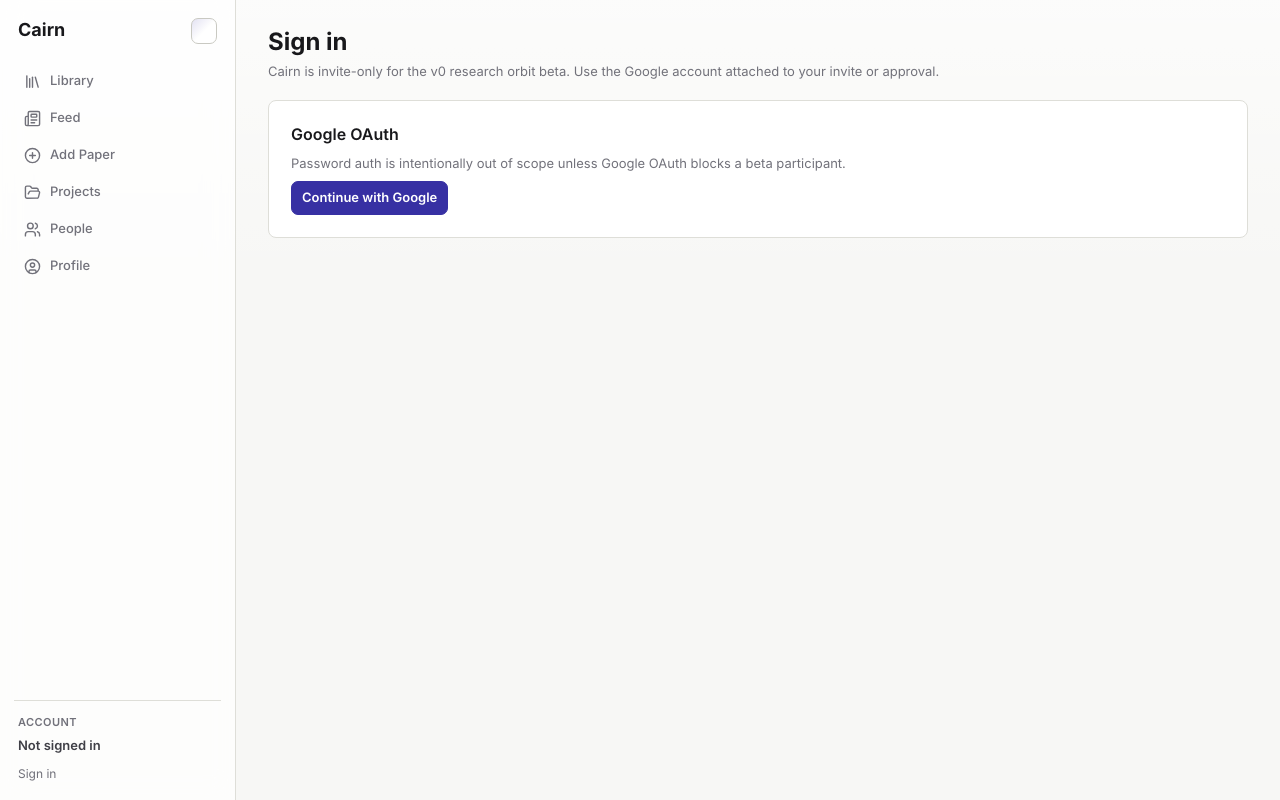
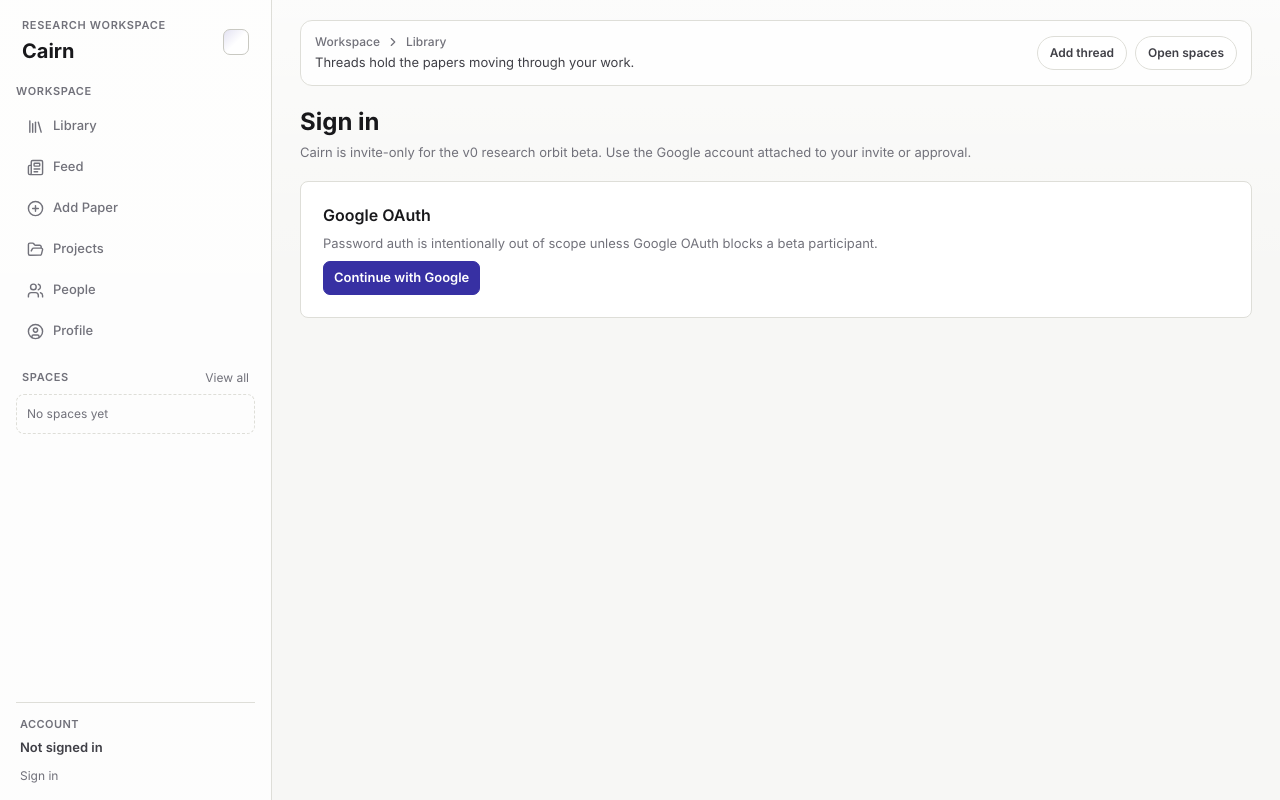
Before and after one commit to theochen1/researchGoodreads, a Next.js app in the folder apps/web/: page /login in a window 1280 px wide. Built offline with nearby package versions, Linux system fonts and the light colour scheme; no server answers.

Commit message:
Reshape workspace shell around threads and spaces

```diff
--- a/apps/web/src/app/app-shell.tsx
+++ b/apps/web/src/app/app-shell.tsx
@@ -5,6 +5,7 @@
 import Link from "next/link";
 import { usePathname, useRouter } from "next/navigation";
 import {
+  ChevronRight,
   Shield,
   Library,
   Newspaper,
@@ -20,6 +21,12 @@
   username: string;
   isAdmin: boolean;
 } | null;
+
+type RecentProject = {
+  id: string;
+  name: string;
+  paperCount: number;
+};
 
 type NavigationItem = {
   href: string;
@@ -55,9 +62,11 @@
 export function AppShell({
   children,
   profile,
+  recentProjects,
 }: {
   children: ReactNode;
   profile: CurrentProfile;
+  recentProjects: RecentProject[];
 }) {
   const pathname = usePathname();
   const router = useRouter();
@@ -106,6 +115,9 @@
   }
 
   const isNavigating = Boolean(pendingHref);
+  const activeNavItem = visibleNavItems.find(
+    (item) => pathname === item.href || pathname.startsWith(`${item.href}/`),
+  );
 
   return (
     <div className="app-shell">
@@ -119,6 +131,8 @@
       ) : null}
       <aside className="sidebar">
         <div className="brand">
+          <div>
+            <div className="sidebar-section-label">Research workspace</div>
             <Link
               href="/library"
               className="brand-name"
@@ -126,8 +140,12 @@
             >
               Cairn
             </Link>
+          </div>
           <div className="brand-mark" aria-hidden="true" />
         </div>
+        <div className="sidebar-stack">
+          <div className="sidebar-section">
+            <div className="sidebar-section-label">Workspace</div>
             <nav className="nav-list" aria-label="Primary navigation">
               {visibleNavItems.map((item) => {
                 const Icon = item.icon;
@@ -148,6 +166,50 @@
                 );
               })}
             </nav>
+          </div>
+          <div className="sidebar-section">
+            <div className="sidebar-section-header">
+              <div className="sidebar-section-label">Spaces</div>
+              <Link
+                className="sidebar-section-action"
+                href="/projects"
+                onClick={(event) => navigate(event, "/projects", "Projects")}
+              >
+                View all
+              </Link>
+            </div>
+            <div className="sidebar-spaces">
+              {recentProjects.length > 0 ? (
+                recentProjects.map((project) => {
+                  const isActive =
+                    pathname === `/projects/${project.id}` ||
+                    pathname.startsWith(`/projects/${project.id}/`);
+
+                  return (
+                    <Link
+                      aria-current={isActive ? "page" : undefined}
+                      className="sidebar-space-link"
+                      href={`/projects/${project.id}`}
+                      key={project.id}
+                      onClick={(event) =>
+                        navigate(event, `/projects/${project.id}`, project.name)
+                      }
+                    >
+                      <span className="sidebar-space-name">{project.name}</span>
+                      <span className="sidebar-space-meta">
+                        {project.paperCount}
+                      </span>
+                    </Link>
+                  );
+                })
+              ) : (
+                <div className="sidebar-empty-copy">
+                  No spaces yet
+                </div>
+              )}
+            </div>
+          </div>
+        </div>
         <div className="account">
           <div className="account-label">Account</div>
           <div className="account-name">
@@ -179,7 +241,39 @@
           </div>
         </div>
       </aside>
-      <main className="main">{children}</main>
+      <main className="main">
+        <div className="workspace-header">
+          <div className="workspace-header-copy">
+            <div className="workspace-breadcrumb">
+              <span>Workspace</span>
+              <ChevronRight aria-hidden="true" size={14} strokeWidth={2} />
+              <span>{activeNavItem?.label ?? "Library"}</span>
+            </div>
+            <div className="workspace-header-title">
+              {activeNavItem?.href === "/projects"
+                ? "Spaces hold active research campaigns."
+                : "Threads hold the papers moving through your work."}
+            </div>
+          </div>
+          <div className="workspace-header-actions">
+            <Link
+              className="workspace-action"
+              href="/add"
+              onClick={(event) => navigate(event, "/add", "Add Paper")}
+            >
+              Add thread
+            </Link>
+            <Link
+              className="workspace-action"
+              href="/projects"
+              onClick={(event) => navigate(event, "/projects", "Projects")}
+            >
+              Open spaces
+            </Link>
+          </div>
+        </div>
+        {children}
+      </main>
     </div>
   );
 }
--- a/apps/web/src/app/feed/page.tsx
+++ b/apps/web/src/app/feed/page.tsx
@@ -12,7 +12,7 @@
         <div>
           <h1 className="page-title">Feed</h1>
           <p className="page-subtitle">
-            Latest visible paper activity from researchers you follow.
+            Trusted thread updates from researchers you follow.
           </p>
         </div>
       </header>
--- a/apps/web/src/app/globals.css
+++ b/apps/web/src/app/globals.css
@@ -71,7 +71,7 @@
 .app-shell {
   display: grid;
   min-height: 100vh;
-  grid-template-columns: 236px minmax(0, 1fr);
+  grid-template-columns: 272px minmax(0, 1fr);
 }
 
 .sidebar {
@@ -81,22 +81,26 @@
   grid-template-rows: auto 1fr auto;
   height: 100vh;
   border-right: 1px solid var(--border);
-  background: rgb(255 255 255 / 72%);
-  padding: 18px 14px;
-  backdrop-filter: blur(14px);
+  background:
+    linear-gradient(180deg, rgb(255 255 255 / 84%), rgb(255 255 255 / 76%)),
+    var(--background);
+  padding: 18px 16px 16px;
+  backdrop-filter: blur(16px);
 }
 
 .brand {
   display: flex;
   align-items: center;
   justify-content: space-between;
-  margin-bottom: 20px;
-  padding: 0 4px;
+  margin-bottom: 18px;
+  padding: 0 6px;
 }
 
 .brand-name {
+  display: block;
+  margin-top: 3px;
   letter-spacing: 0;
-  font-size: 18px;
+  font-size: 20px;
   font-weight: 650;
 }
 
@@ -109,6 +113,42 @@
     linear-gradient(135deg, rgb(55 48 163 / 14%), transparent 52%), var(--panel);
 }
 
+.sidebar-stack {
+  display: grid;
+  align-content: start;
+  gap: 18px;
+}
+
+.sidebar-section {
+  display: grid;
+  gap: 8px;
+}
+
+.sidebar-section-label {
+  color: var(--muted);
+  letter-spacing: 0.06em;
+  font-size: 11px;
+  font-weight: 620;
+  text-transform: uppercase;
+}
+
+.sidebar-section-header {
+  display: flex;
+  align-items: center;
+  justify-content: space-between;
+  gap: 8px;
+  padding: 0 6px;
+}
+
+.sidebar-section-action {
+  color: var(--muted);
+  font-size: 12px;
+}
+
+.sidebar-section-action:hover {
+  color: var(--text);
+}
+
 .nav-list {
   display: grid;
   align-content: start;
@@ -119,13 +159,13 @@
   display: flex;
   align-items: center;
   gap: 9px;
-  min-height: 34px;
+  min-height: 38px;
   border: 1px solid transparent;
-  border-radius: 7px;
+  border-radius: 9px;
   color: var(--muted);
-  padding: 0 9px;
+  padding: 0 10px;
   font-size: 13px;
-  font-weight: 520;
+  font-weight: 540;
   transition:
     background 140ms ease,
     border-color 140ms ease,
@@ -138,6 +178,54 @@
   border-color: var(--border);
   background: var(--panel);
   color: var(--text);
+}
+
+.sidebar-spaces {
+  display: grid;
+  gap: 4px;
+}
+
+.sidebar-space-link {
+  display: grid;
+  grid-template-columns: minmax(0, 1fr) auto;
+  align-items: center;
+  gap: 8px;
+  min-height: 34px;
+  border: 1px solid transparent;
+  border-radius: 8px;
+  color: var(--muted);
+  padding: 0 10px;
+  transition:
+    background 140ms ease,
+    border-color 140ms ease,
+    color 140ms ease;
+}
+
+.sidebar-space-link:hover,
+.sidebar-space-link[aria-current="page"] {
+  border-color: var(--border);
+  background: var(--panel);
+  color: var(--text);
+}
+
+.sidebar-space-name {
+  overflow: hidden;
+  text-overflow: ellipsis;
+  white-space: nowrap;
+  font-size: 13px;
+}
+
+.sidebar-space-meta {
+  color: var(--muted-light);
+  font-size: 11px;
+}
+
+.sidebar-empty-copy {
+  border: 1px dashed var(--border);
+  border-radius: 8px;
+  color: var(--muted);
+  padding: 10px;
+  font-size: 12px;
 }
 
 .navigation-progress {
@@ -269,8 +357,65 @@
 
 .main {
   min-width: 0;
-  width: min(100%, 1240px);
-  padding: 28px 32px 48px;
+  width: min(100%, 1320px);
+  padding: 20px 28px 48px;
+}
+
+.workspace-header {
+  display: flex;
+  align-items: center;
+  justify-content: space-between;
+  gap: 16px;
+  min-height: 58px;
+  margin-bottom: 22px;
+  border: 1px solid var(--border);
+  border-radius: 12px;
+  background: rgb(255 255 255 / 74%);
+  padding: 12px 14px;
+  backdrop-filter: blur(12px);
+}
+
+.workspace-header-copy {
+  display: grid;
+  gap: 4px;
+}
+
+.workspace-breadcrumb {
+  display: inline-flex;
+  align-items: center;
+  gap: 6px;
+  color: var(--muted);
+  font-size: 12px;
+  font-weight: 540;
+}
+
+.workspace-header-title {
+  color: var(--text-soft);
+  font-size: 13px;
+}
+
+.workspace-header-actions {
+  display: flex;
+  flex-wrap: wrap;
+  gap: 8px;
+}
+
+.workspace-action {
+  display: inline-flex;
+  align-items: center;
+  min-height: 34px;
+  border: 1px solid var(--border);
+  border-radius: 999px;
+  background: var(--panel);
+  color: var(--text-soft);
+  padding: 0 12px;
+  font-size: 12px;
+  font-weight: 560;
+}
+
+.workspace-action:hover {
+  border-color: var(--border-strong);
+  color: var(--text);
 }
 
 .page-header {
@@ -719,9 +864,9 @@
   display: grid;
   gap: 8px;
   border: 1px solid var(--border);
-  border-radius: 8px;
-  background: var(--panel-subtle);
-  padding: 14px;
+  border-radius: 10px;
+  background: rgb(255 255 255 / 78%);
+  padding: 14px 15px;
   transition:
     border-color 140ms ease,
     background 140ms ease;
@@ -894,6 +1039,14 @@
     grid-template-columns: repeat(4, minmax(0, 1fr));
   }
 
+  .sidebar-stack {
+    gap: 12px;
+  }
+
+  .sidebar-spaces {
+    display: none;
+  }
+
   .nav-link {
     justify-content: center;
     padding: 0 8px;
@@ -909,6 +1062,11 @@
 
   .main {
     padding: 20px 14px 36px;
+  }
+
+  .workspace-header {
+    display: grid;
+    justify-content: stretch;
   }
 
   .page-header {
--- a/apps/web/src/app/layout.tsx
+++ b/apps/web/src/app/layout.tsx
@@ -1,6 +1,7 @@
 import type { Metadata } from "next";
 import type { ReactNode } from "react";
 import { getOptionalCurrentProfile } from "@/lib/server/profile";
+import { listProjectsForUser } from "@/lib/server/projects";
 import { AppShell } from "./app-shell";
 import { Providers } from "./providers";
 import "./globals.css";
@@ -16,12 +17,17 @@
   children: ReactNode;
 }>) {
   const profile = await getOptionalCurrentProfile();
+  const recentProjects = profile
+    ? (await listProjectsForUser(profile.id)).slice(0, 6)
+    : [];
 
   return (
     <html lang="en">
       <body>
         <Providers shouldPrefetchAppData={Boolean(profile)}>
-          <AppShell profile={profile}>{children}</AppShell>
+          <AppShell profile={profile} recentProjects={recentProjects}>
+            {children}
+          </AppShell>
         </Providers>
       </body>
     </html>
--- a/apps/web/src/app/library/page.tsx
+++ b/apps/web/src/app/library/page.tsx
@@ -13,8 +13,8 @@
         <div>
           <h1 className="page-title">Library</h1>
           <p className="page-subtitle">
-            Your saved papers, reading state, and visible signals in one
-            scannable queue.
+            Your paper threads, reading state, and visible signals in one
+            scannable research queue.
           </p>
         </div>
         <Link className="button primary" href="/add">
--- a/apps/web/src/app/projects/page.tsx
+++ b/apps/web/src/app/projects/page.tsx
@@ -12,8 +12,8 @@
         <div>
           <h1 className="page-title">Projects</h1>
           <p className="page-subtitle">
-            Organize library papers into private working sets for each research
-            campaign.
+            Private spaces for each research campaign, built from your library
+            threads.
           </p>
         </div>
       </header>
```
Also changed, not shown: apps/web/src/app/projects/[projectId]/project-page-client.tsx (+4 -3 lines), apps/web/src/app/projects/projects-page-client.tsx (+5 -5 lines). Lines whose indentation alone changed are shown as unchanged.
